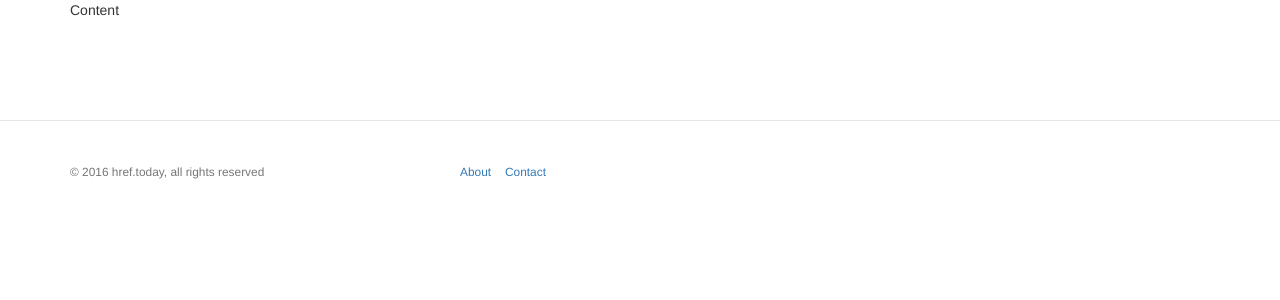
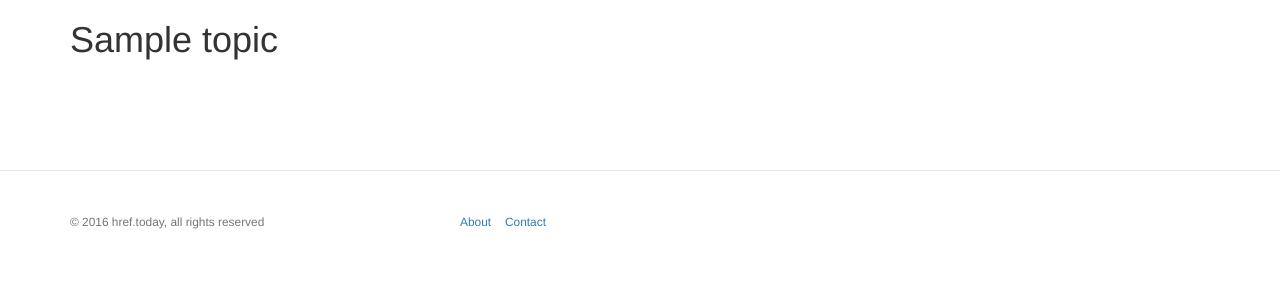
Before and after one commit to soasme/hreftoday, a Flask app: template app/templates/web/topic/item.html in a window 1280 px wide. Shown: the top 300 px of the page. Run offline with Flask 2, Linux system fonts and the light colour scheme; the template is opened without the code that fills it: values that come from a table or form of the project are taken from there, others are empty; a user stored in the database is signed in; tables that the repository leaves empty hold one stand-in row (values such as "Sample post"); parts of the project's set-up code (start-up, migrations or seed data) failed here and were passed over; some libraries are stand-ins or nearby versions.

Commit message:
Add get_topic view.

```diff
--- a/app/templates/web/topic/item.html
+++ b/app/templates/web/topic/item.html
@@ -3,5 +3,11 @@
 {% block title %}Home{% endblock %}
 
 {% block content %}
-Content
+<div class="row">
+  <div class="col-md-8">
+    <h1>{{ topic.title }}</h1>
+  </div>
+  <div class="col-md-4">
+  </div>
+</div>
 {% endblock %}
```
Also changed, not shown: app/views/web/topics.py (+8 -0 lines).
